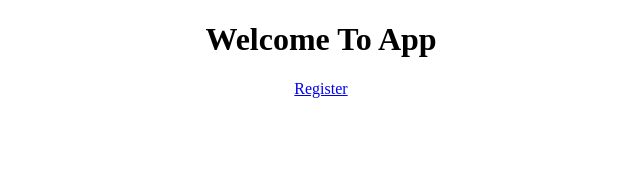
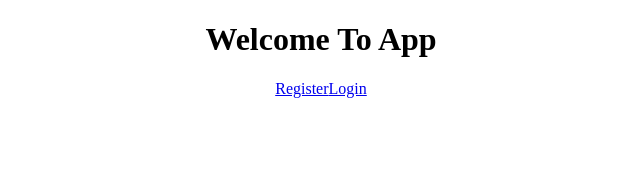
Before and after one commit to C4-AnasNaamneh/MERAKI_Academy_Project_4, a React (Create React App) app in the folder frontend/: page / in a window 1280 px wide. Shown: the top 170 px of the page, without its empty margins (319-959 px from the left). Built offline with nearby package versions, Linux system fonts and the light colour scheme.

Commit message:
add cart link

```diff
--- a/frontend/src/components/Navigation.js
+++ b/frontend/src/components/Navigation.js
@@ -2,13 +2,32 @@ import React from "react";
 import {Routes,Route,Link} from "react-router-dom"
 
 
-const Navigation = () =>{
+const Navigation = ({isLoggedIn}) =>{
 
 return (
 <>
+<div className="navigation">
 
-<Link to="/register">Register</Link>
+ {isLoggedIn ?  (
+<>
+<Link to="/products">Products</Link>
 
+<Link to="/newproduct">New Products</Link>
+
+<Link to="/cart">Cart</Link>
+</>
+
+ ): (
+<>
+ <Link to="/register">Register</Link>
+<Link to="/login">Login</Link>
+</>
+)
+
+ }
+
+
+</div>
 </>
 
 
```
